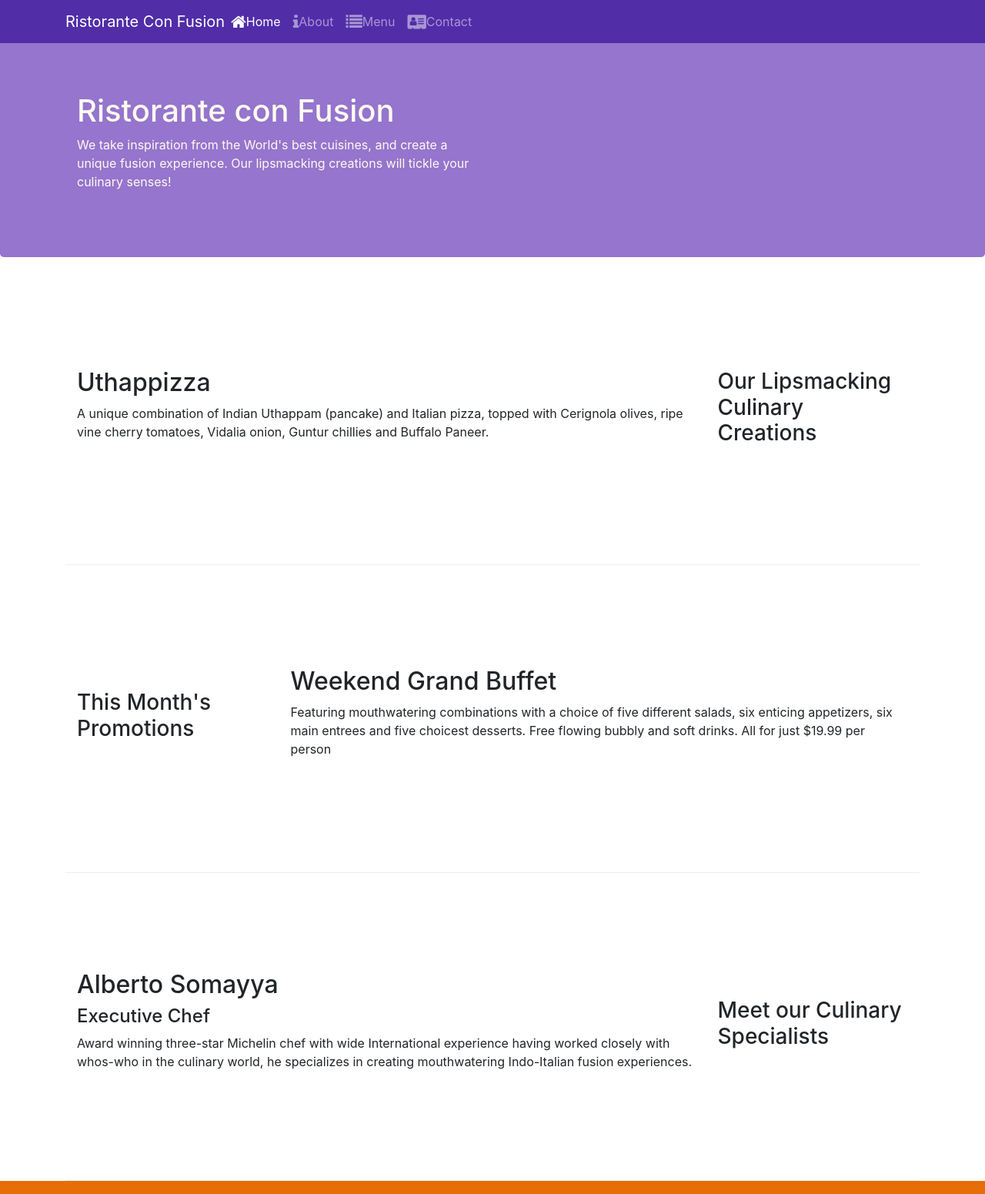
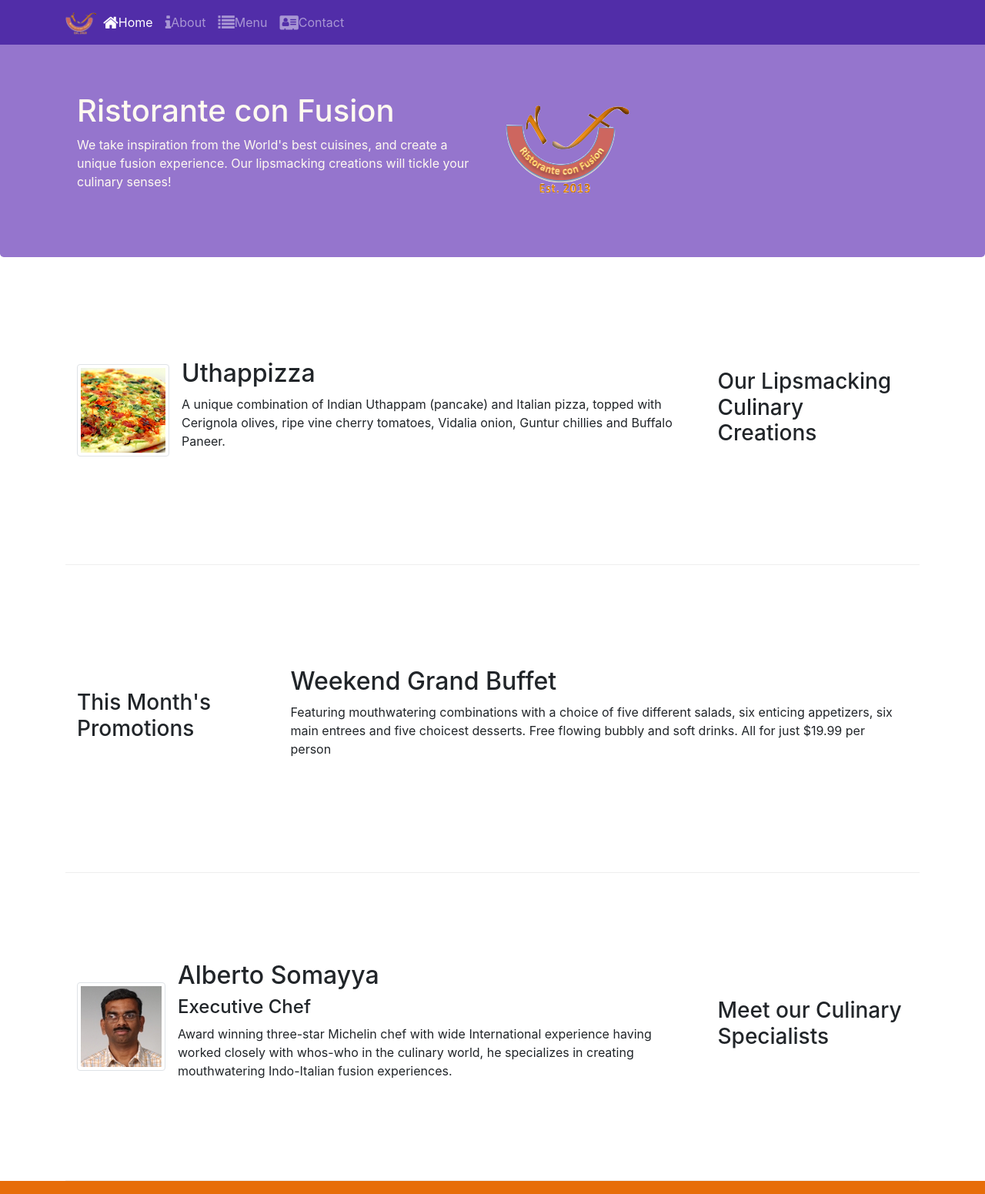
Before and after one commit to MdAltafHussain/Bootstrap4, a website: page index.html in a window 1280 px wide. Shown: the top 1551 px of the page at 77% size. Drawn offline with nearby package versions, Linux system fonts and the light colour scheme.

Commit message:
Images and Media

```diff
--- a/index.html
+++ b/index.html
@@ -23,7 +23,7 @@
             <button class="navbar-toggler" type="button" data-toggle="collapse" data-target="#Navbar">
                 <span class="navbar-toggler-icon"></span>
             </button>
-           <a class="navbar-brand mr-auto" href="#">Ristorante Con Fusion</a>
+           <a class="navbar-brand mr-auto" href="#"><img src="img/logo.png" height="30" width="41"></a>
            <div class="collapse navbar-collapse" id="Navbar">
                 <ul class="navbar-nav mr-auto">
                             <li class="nav-item active"><a class="nav-link" href="#"><span class="fa fa-home fa-lg"></span>Home</a></li>
@@ -41,7 +41,8 @@
                     <h1>Ristorante  con Fusion</h1>
                     <p>We take inspiration from the World's best cuisines, and create a unique fusion experience. Our lipsmacking creations will tickle your culinary senses!</p>
                 </div>
-                <div class="col-12 col-sm">
+                <div class="col-12 col-sm align-self-center">
+                    <img src="img/logo.png" class="img-fluid">
                 </div>
             </div>
         </div>
@@ -53,8 +54,17 @@
                 <h3>Our Lipsmacking Culinary Creations</h3>
             </div>
             <div class="col col-sm order-sm-first col-md">
-                <h2>Uthappizza</h2>
-                <p>A unique combination of Indian Uthappam (pancake) and Italian pizza, topped with Cerignola olives, ripe vine cherry tomatoes, Vidalia onion, Guntur chillies and Buffalo Paneer.</p>
+                <div class="media">
+                    <img class="d-flex mr-3 img-thumbnail align-self-center"
+                            src="img/uthappizza.png" alt="Uthappizza">
+                    <div class="media-body">
+                        <h2 class="mt-0">Uthappizza</h2>
+                        <p class="d-none d-sm-block">A unique combination of Indian Uthappam (pancake) and
+                            Italian pizza, topped with Cerignola olives, ripe vine
+                            cherry tomatoes, Vidalia onion, Guntur chillies and
+                            Buffalo Paneer.</p>
+                    </div>
+                </div>
             </div>
         </div>
 
@@ -74,9 +84,19 @@
                 <h3>Meet our Culinary Specialists</h3>
             </div>
             <div class="col col-sm order-sm-first col-md">
-                <h2>Alberto Somayya</h2>
-                <h4>Executive Chef</h4>
-                <p>Award winning three-star Michelin chef with wide International experience having worked closely with whos-who in the culinary world, he specializes in creating mouthwatering Indo-Italian fusion experiences. </p>
+                <div class="media">
+                    <img class="d-flex mr-3 img-thumbnail align-self-center"
+                            src="img/alberto.png" alt="Alberto Somayya">
+                    <div class="media-body">
+                        <h2 class="mt-0">Alberto Somayya</h2>
+                        <h4>Executive Chef</h4>
+                        <p class="d-none d-sm-block">Award winning three-star Michelin chef with wide
+                            International experience having worked closely with
+                            whos-who in the culinary world, he specializes in
+                            creating mouthwatering Indo-Italian fusion experiences.
+                            </p>
+                    </div>
+                </div>
             </div>
         </div>
     </div>
```
Also changed, not shown: aboutus.html (+3 -2 lines), contactus.html (+3 -2 lines), temp.html (+12 -0 lines), img/alberto.png (added), img/buffet.png (added), img/logo.png (added), img/uthappizza.png (added), 1 other file.
